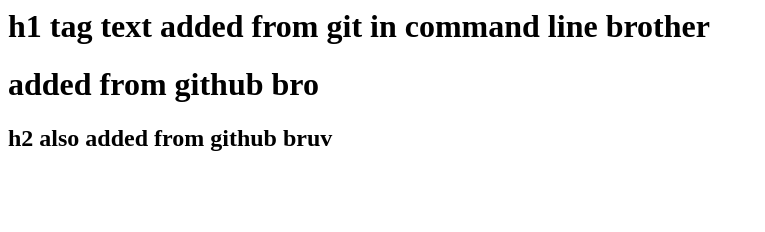
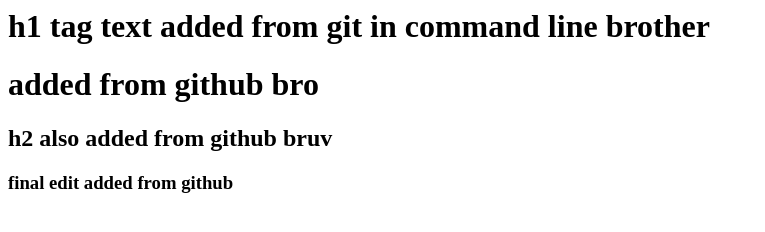
Before and after one commit to kaavinAK/git-tutorial, a plain HTML site: page index.html in a window 1280 px wide. Shown: the whole page, without its empty margins (0-765 px from the left). Drawn offline with Linux system fonts and the light colour scheme.

Commit message:
Update index.html

```diff
--- a/index.html
+++ b/index.html
@@ -10,6 +10,7 @@ sample title
 <h1>h1 tag text added from git in command line brother</h1>
   <h1>added from github bro</h1>
   <h2>h2 also added from github bruv </h2>
+  <h3>final edit added  from github </h3>
 
 
 
```
